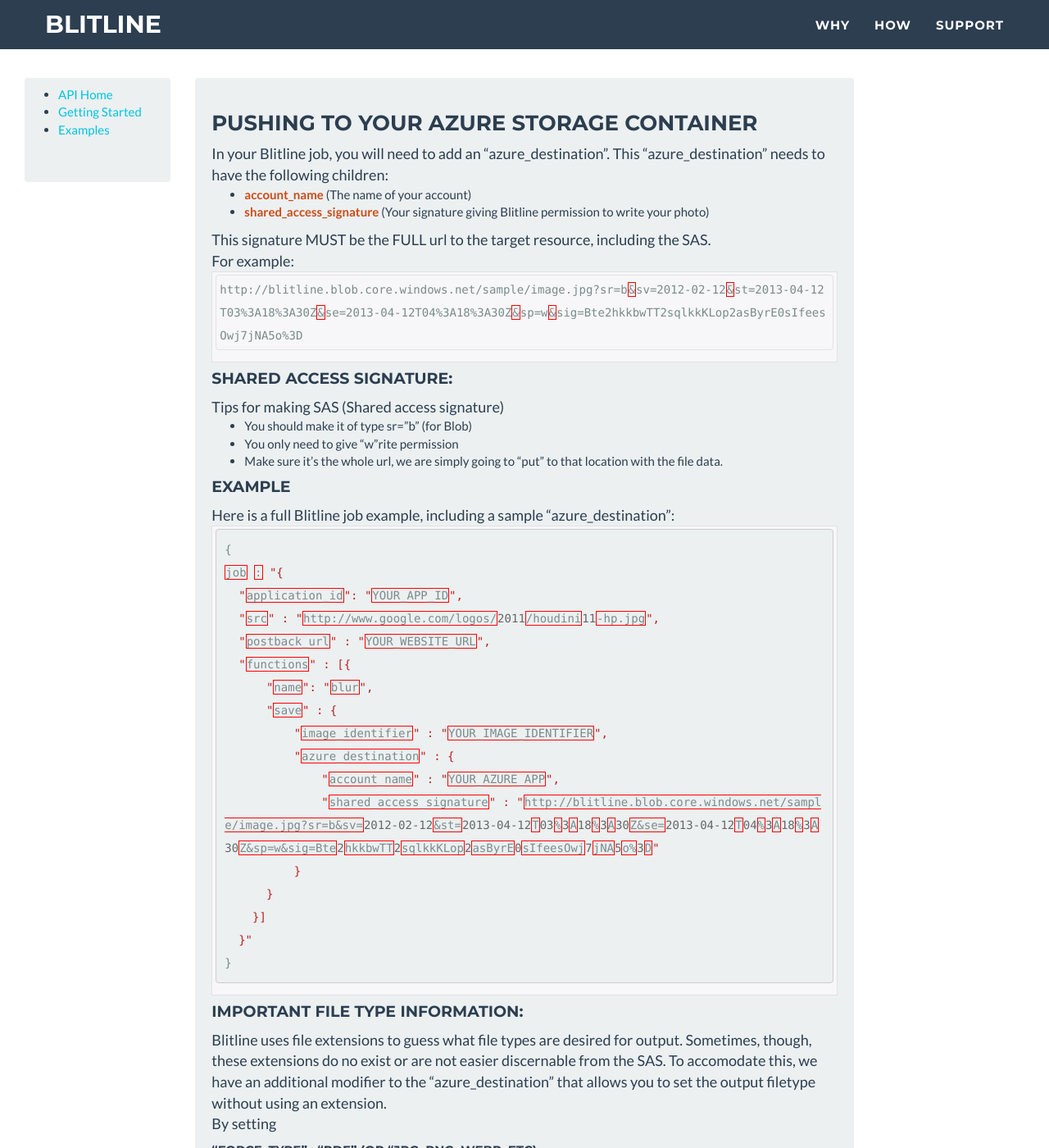
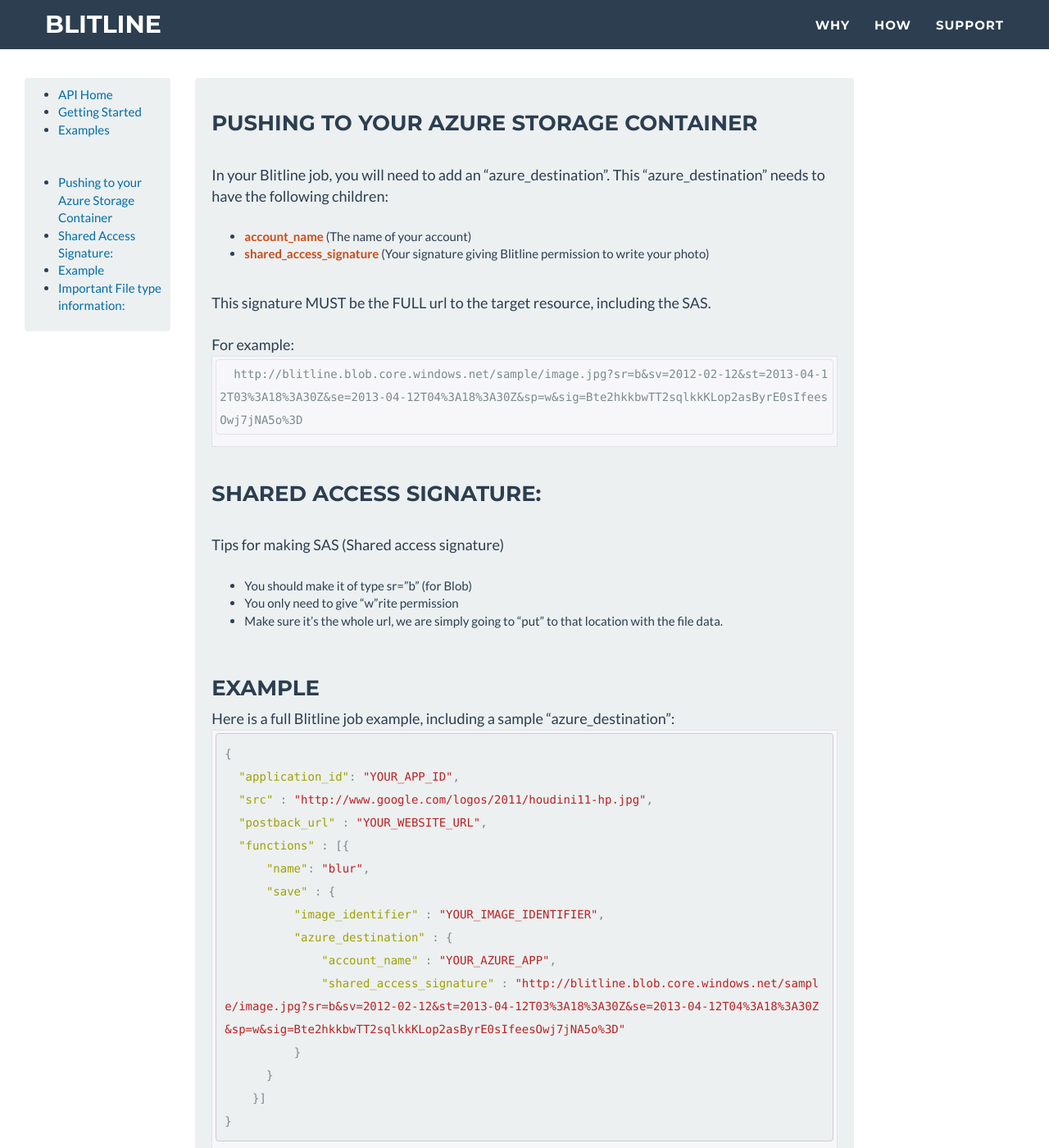
Before and after one commit to blitline-dev/blitline-dev.github.io, a Jekyll site: the page built from articles/azure_destination.md, in a window 1280 px wide and 1400 px high. Shown: the whole window at 82% size. Built offline with Jekyll 4.4.1, drawn with Linux system fonts in a browser that asks for light colours; some web fonts are replaced; some of the changed text lies outside the part shown.

Commit message:
Added assets

````diff
--- a/articles/azure_destination.md
+++ b/articles/azure_destination.md
@@ -4,35 +4,48 @@
 ---
 
 
-###Pushing to your Azure Storage Container
+### Pushing to your Azure Storage Container
 
+<br/>
 In your Blitline job, you will need to add an "azure\_destination". This "azure\_destination" needs to have the following children:
+
+<br/>
 
 - **account\_name** (The name of your account)
 - **shared\_access_signature** (Your signature giving Blitline permission to write your photo)
 
+<br/>
+
 This signature MUST be the FULL url to the target resource, including the SAS.
 
+<br/>
+
 For example:
-```html
-http://blitline.blob.core.windows.net/sample/image.jpg?sr=b&sv=2012-02-12&st=2013-04-12T03%3A18%3A30Z&se=2013-04-12T04%3A18%3A30Z&sp=w&sig=Bte2hkkbwTT2sqlkkKLop2asByrE0sIfeesOwj7jNA5o%3D
-```
 
-####Shared Access Signature:
+      http://blitline.blob.core.windows.net/sample/image.jpg?sr=b&sv=2012-02-12&st=2013-04-12T03%3A18%3A30Z&se=2013-04-12T04%3A18%3A30Z&sp=w&sig=Bte2hkkbwTT2sqlkkKLop2asByrE0sIfeesOwj7jNA5o%3D
+
+---
+
+### Shared Access Signature:
+
+<br/>
 
 Tips for making SAS (Shared access signature)
+
+<br/>
 
 - You should make it of type sr="b" (for Blob)
 - You only need to give "w"rite permission
 - Make sure it's the whole url, we are simply going to "put" to that location with the file data.
 
-#### Example
+<br/>
+
+### Example
 
 Here is a full Blitline job example, including a sample "azure_destination":
 
 {% highlight json %}
 {
-job : "{
   "application_id": "YOUR_APP_ID",
   "src" : "http://www.google.com/logos/2011/houdini11-hp.jpg",
   "postback_url" : "YOUR_WEBSITE_URL",
@@ -46,15 +59,23 @@
           }
       }
     }]
-  }"
 }
 {% endhighlight %}
 
-#### Important File type information:
+---
+
+### Important File type information:
+
+<br/>
 
 Blitline uses file extensions to guess what file types are desired for output. Sometimes, though, these extensions do no exist or are not easier discernable from the SAS. To accomodate this, we have an additional modifier to the "azure\_destination" that allows you to set the output filetype without using an extension.
 
-By setting
-#####"force_type" : "pdf" (or "jpg, png, webp, etc)
+<br/>
+
+By setting:
+
+**"force_type" : "pdf" (or jpg, png, webp, etc)**
+
+<br/>
 
 You can tell Blitline that it should save the file as this type before pushing to your destination.
--- a/assets/javascripts/toc.js
+++ b/assets/javascripts/toc.js
@@ -7,7 +7,7 @@
 
   Array.prototype.last = function() { return this[this.length - 1]};
 
-  var level = 2;
+  var level = 3;
   $(document).ready(function() {
     $(":header").filter(function(idx, el) {
       // filter out H1
--- a/assets/stylesheets/freelancer.css
+++ b/assets/stylesheets/freelancer.css
@@ -22,7 +22,7 @@
 a:active,
 a.active {
     outline: 0;
-    color: #00c4de;
+    color: #006ca8;
 }
 
 h1,
````
Also changed, not shown: articles/guides.md (+20 -2 lines), articles/job_options.md (+3 -3 lines), articles/s3_destination.md (+52 -8 lines).
